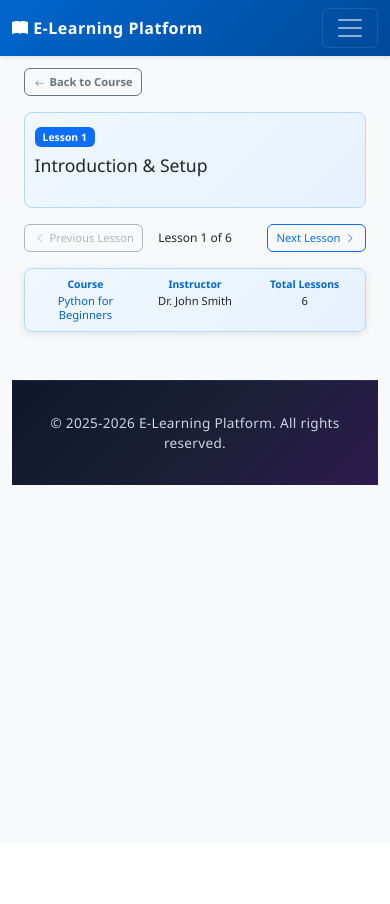
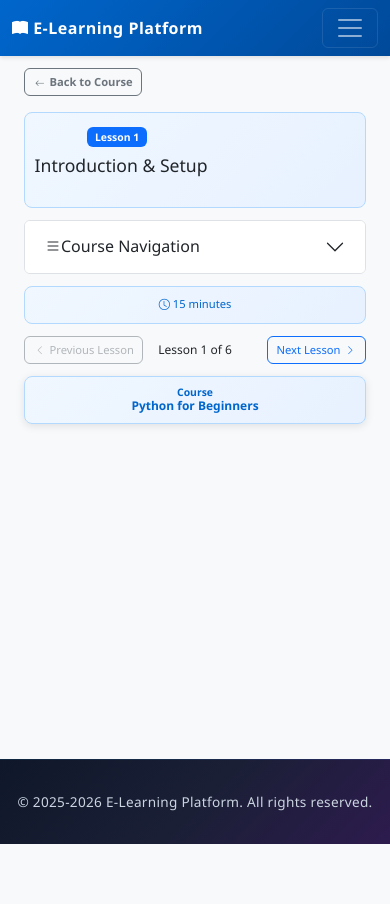
Before and after one commit to pritamrangari27/E-Learning-Platform, a Flask app: page /lesson/1 in a window 390 px wide. Before the commit the page ends 485 px from the top, so only its background shows below. Run offline with Flask 3, Linux system fonts and the light colour scheme; the visitor is signed in with stand-in values (Sample User, id 1); data comes from the database, SQL or seed files in the repository; data that the repository does not hold is empty.

Commit message:
Mobile UX: Add lesson duration between title and navigation, show only course name, fixed footer

```diff
--- a/app/templates/lesson_detail.html
+++ b/app/templates/lesson_detail.html
@@ -29,7 +29,7 @@
     }
 
     @media (max-width: 480px) {
-        /* Hide unnecessary sections on mobile - show only title, course info and nav buttons */
+        /* Hide unnecessary sections on mobile - show only title and nav buttons */
         .row.mb-3 .col-md-9 .card.lesson-card .row.text-muted {
             display: none !important;
         }
@@ -73,54 +73,27 @@
             padding: 0.5rem 0 !important;
         }
 
-        /* Show Course Info on mobile but styled */
-        .row:has(.bg-light) {
+        /* Lesson duration/metadata section - show between title and buttons */
+        .row.mb-3:first-of-type + * {
             display: block !important;
-            margin-bottom: 1rem !important;
+            margin-bottom: 0.75rem !important;
         }
 
-        .row:has(.bg-light) .col-md-9 {
-            padding: 0 !important;
-        }
-
-        .row:has(.bg-light) .card.bg-light {
-            background: linear-gradient(135deg, #f0f7ff 0%, #e7f1ff 100%) !important;
-            border: 1px solid #b3d9ff !important;
+        .lesson-metadata {
+            background: linear-gradient(135deg, #f0f7ff 0%, #e7f1ff 100%);
+            border: 1px solid #b3d9ff;
             border-radius: 8px;
-        }
-
-        .row:has(.bg-light) .card-body {
             padding: 0.6rem !important;
-        }
-
-        .row:has(.bg-light) .row.text-center {
-            flex-direction: row !important;
-            display: flex !important;
-            gap: 0.5rem;
-        }
-
-        .row:has(.bg-light) .col-md-4 {
-            flex: 1;
-            margin-bottom: 0 !important;
             font-size: 0.7rem;
-        }
-
-        .row:has(.bg-light) .col-md-4 strong {
-            font-size: 0.65rem;
-            display: block;
-            margin-bottom: 0.2rem;
-            color: #0066cc;
-        }
-
-        .row:has(.bg-light) .col-md-4 a {
-            font-size: 0.7rem;
+            margin-bottom: 0.75rem !important;
+            text-align: center;
             color: #0066cc;
         }
 
         /* Navigation buttons - 1x3 grid layout */
         .row.mb-4 {
             display: block !important;
-            margin: 1rem 0 !important;
+            margin: 0.75rem 0 !important;
             padding: 0 !important;
         }
 
@@ -189,6 +162,58 @@
             color: inherit !important;
         }
 
+        /* Show Course Name only - below navigation buttons */
+        .row:has(.bg-light) {
+            display: block !important;
+            margin-top: 0.75rem !important;
+            margin-bottom: 4rem !important;
+        }
+
+        .row:has(.bg-light) .col-md-9 {
+            padding: 0 !important;
+        }
+
+        .row:has(.bg-light) .card.bg-light {
+            background: linear-gradient(135deg, #f0f7ff 0%, #e7f1ff 100%) !important;
+            border: 1px solid #b3d9ff !important;
+            border-radius: 8px;
+            padding: 0.6rem !important;
+            text-align: center;
+        }
+
+        .row:has(.bg-light) .card-body {
+            padding: 0 !important;
+        }
+
+        .row:has(.bg-light) .row.text-center {
+            flex-direction: row !important;
+            display: flex !important;
+            gap: 0 !important;
+            justify-content: center;
+        }
+
+        .row:has(.bg-light) .col-md-4 {
+            flex: none !important;
+            margin-bottom: 0 !important;
+        }
+
+        .row:has(.bg-light) .col-md-4:nth-child(2),
+        .row:has(.bg-light) .col-md-4:nth-child(3) {
+            display: none !important;
+        }
+
+        .row:has(.bg-light) .col-md-4 strong {
+            font-size: 0.65rem;
+            display: none;
+            color: #0066cc;
+        }
+
+        .row:has(.bg-light) .col-md-4 a {
+            font-size: 0.75rem;
+            color: #0066cc;
+            font-weight: 600;
+        }
+
         /* Lesson title */
         h1 {
             font-size: 1.1rem;
@@ -210,6 +235,21 @@
         .col-md-3 {
             padding-left: 0 !important;
             padding-right: 0 !important;
+        }
+
+        /* Fixed footer */
+        body {
+            padding-bottom: 4rem;
+        }
+
+        footer {
+            position: fixed !important;
+            bottom: 0 !important;
+            left: 0 !important;
+            right: 0 !important;
+            width: 100% !important;
+            margin-top: 2rem;
+            z-index: 100;
         }
     }
 
@@ -324,6 +364,11 @@
     </div>
 </div>
 
+<!-- Lesson Metadata Section -->
+<div class="lesson-metadata d-md-none">
+    <i class="bi bi-clock"></i> {{ lesson.duration_minutes }} minutes
+</div>
+
 <!-- Navigation Between Lessons -->
 <div class="row mb-4">
     <div class="col-md-9">
```
